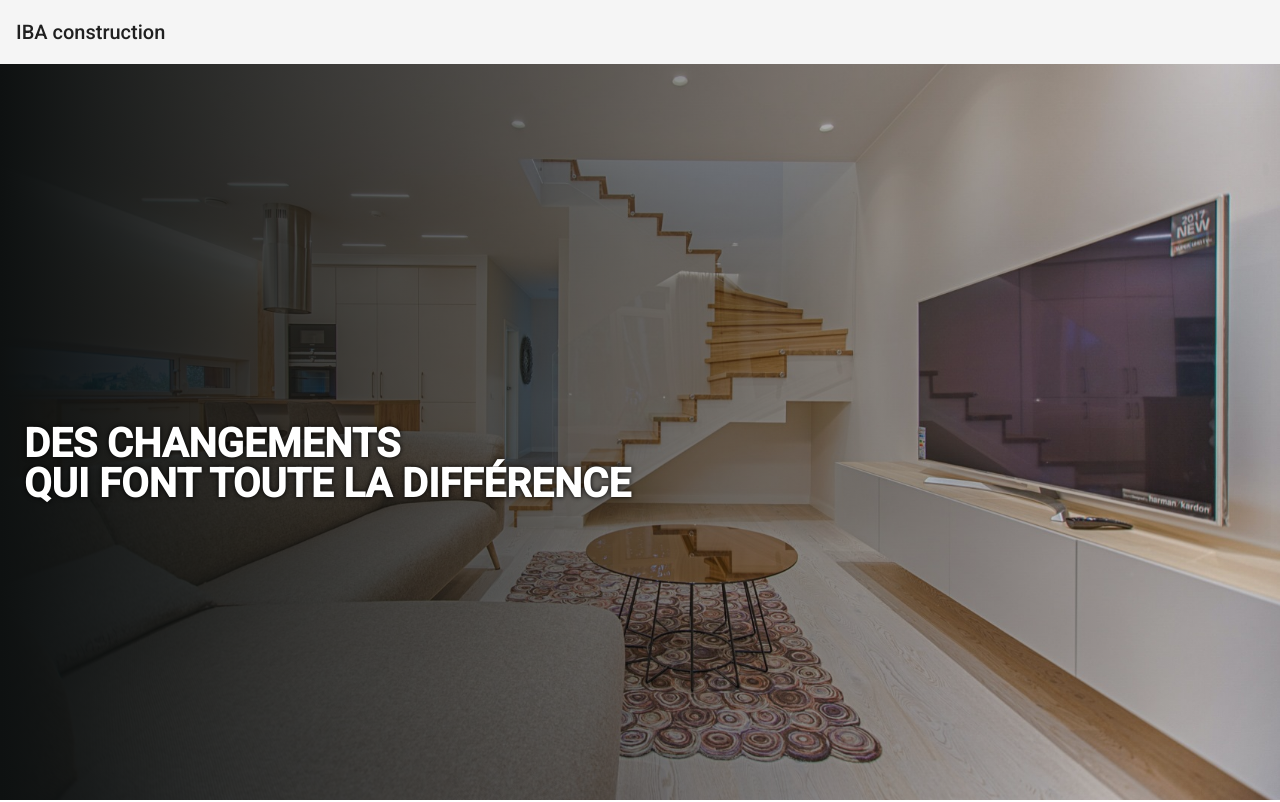
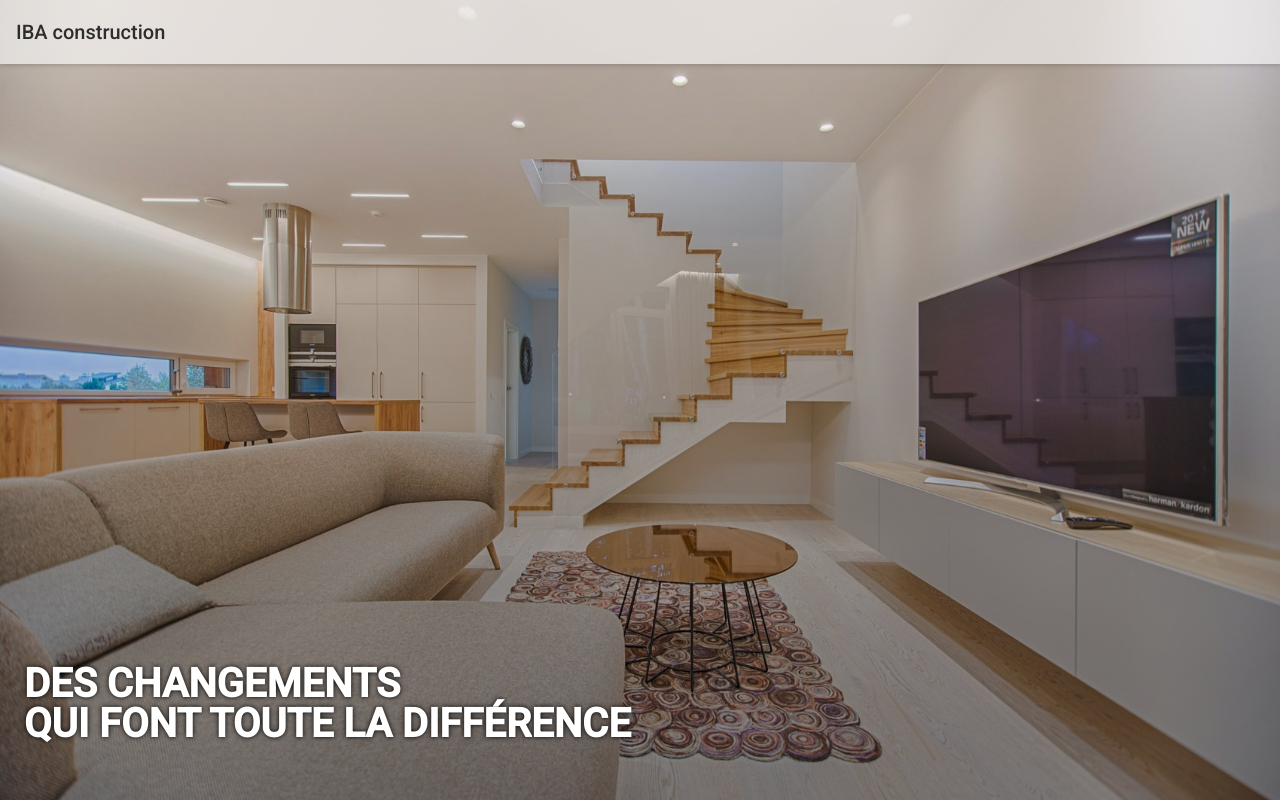
Before and after one commit to williambalea/iba, an Angular app in the folder client/: page / in a window 1280 px wide. Shown: the top 802 px of the page. Built offline with nearby package versions, Linux system fonts and the light colour scheme.

Commit message:
glass blur for app bar

```diff
--- a/client/src/app/accueil/accueil.component.html
+++ b/client/src/app/accueil/accueil.component.html
@@ -1,4 +1,4 @@
-<mat-toolbar class="z2">
+<mat-toolbar class="z2 glass-blur">
     <span>IBA construction</span>
 </mat-toolbar>
 <div class="hero fade" [style.background-image]="heroImage">
--- a/client/src/app/accueil/accueil.component.scss
+++ b/client/src/app/accueil/accueil.component.scss
@@ -21,7 +21,8 @@
 }
 
 .hero-title-container {
-  background-image: linear-gradient(.25turn, #0e1111, #0e111100);
+  // background: rgb(0,0,0);
+  background: linear-gradient(0deg, rgba(0,0,0,0.4) 0%, rgba(0,0,0,0) 100%);
   width: 100%;
 }
 
@@ -33,7 +34,7 @@
   line-height: 40px;
   position: absolute;
   padding: 24px;
-  top: 50%;
+  top: 80%;
 }
 
 a {
@@ -126,7 +127,8 @@ p {
 
 @media (orientation: portrait) {
   .hero-title-container {
-    background-image: linear-gradient(#0e111100, #0e1111);
+    // background-image: linear-gradient(#0e111100, #0e1111);
+    background: linear-gradient(0deg, rgba(0,0,0,0.4) 0%, rgba(0,0,0,0) 100%);
   }
 
   .hero-title {
@@ -319,3 +321,10 @@ textarea {
 .pb-10 {
   padding-bottom: 10px;
 }
+
+.glass-blur {
+  background-color: #ffffff95;
+  backdrop-filter: blur(30px);
+  box-shadow: 0 1px 5px rgb(0 0 0 / 20%);
+  color: rgba(0,0,0,.8);
+}
```
